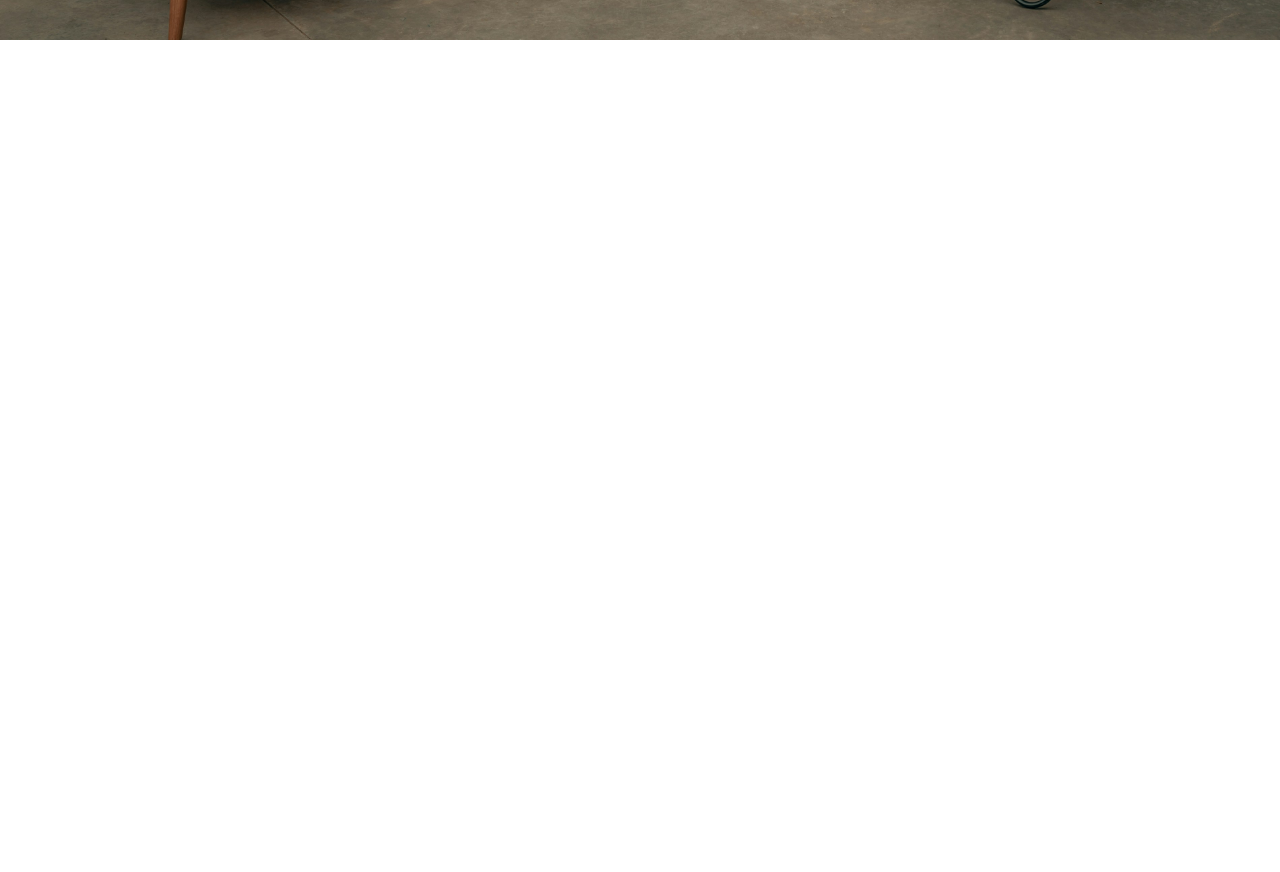
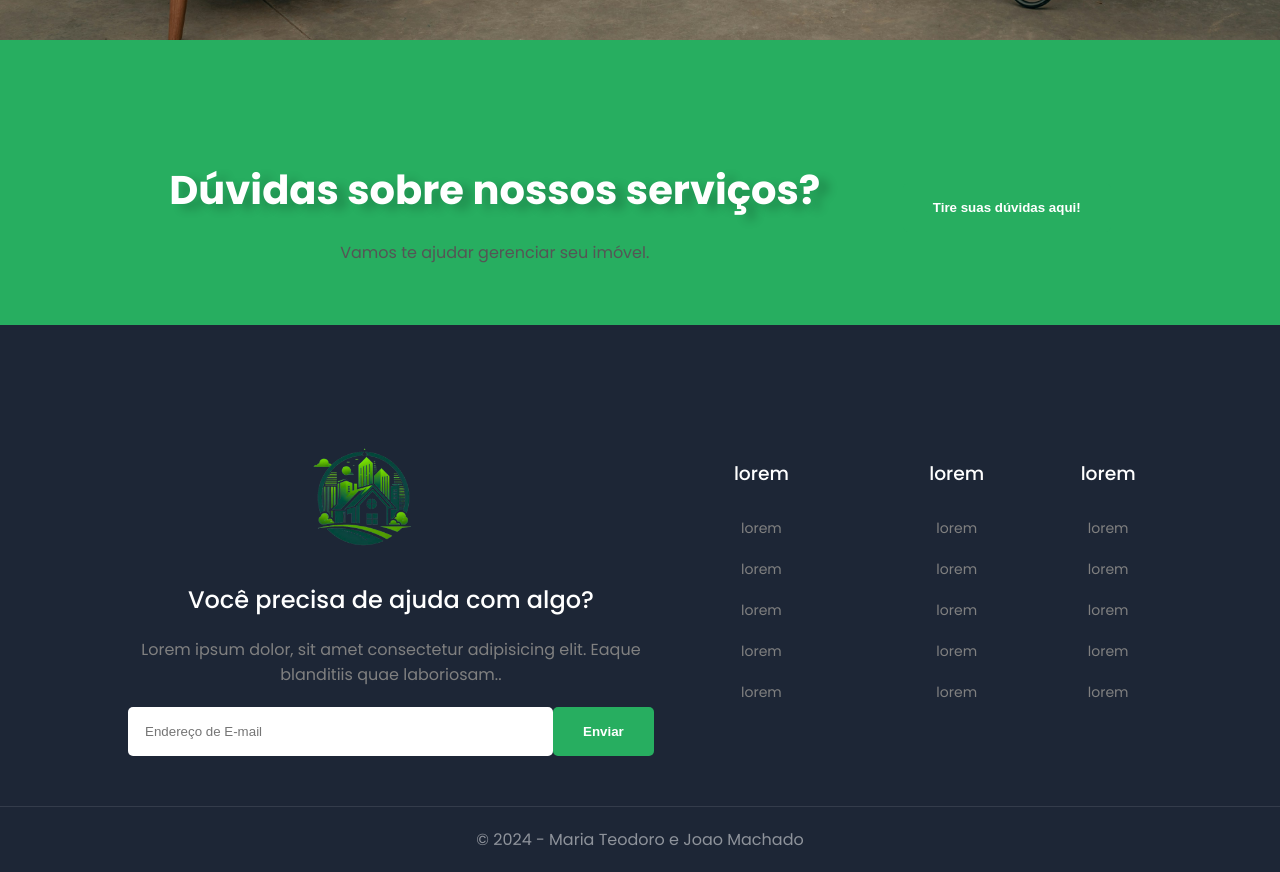
Before and after one commit to maria18-ai/imobi, a React (Vite) app: page / in a window 1280 px wide. Shown: the part 760-1632 px from the top of the page. Before the commit the page ends 800 px from the top, so only its background shows below. Built offline with nearby package versions, Linux system fonts and the light colour scheme.

Commit message:
configurando layouts

```diff
--- a/src/App.css
+++ b/src/App.css
@@ -69,3 +69,48 @@ textarea, input {
   outline: none;
   background-color: none;
 }
+
+
+
+.back {
+  margin-top: -3rem;
+  height: 40vh;
+  position: relative;
+}
+
+.back img {
+  height: 40vh;
+  width: 200vh;
+  position: absolute;
+  top: 0;
+  left: 0;
+  z-index: -1;
+  object-fit: cover;
+}
+
+.back::after {
+  content: "";
+  position: absolute;
+  top: 0;
+  left: 0;
+  width: 100%;
+  height: 100%;
+  height: 40vh;
+  background: rgba(17, 40, 72, 0.629);
+  z-index: -1;
+}
+
+.back .container {
+  color: #fff;
+  padding: 120px 0;
+}
+
+.back h1 {
+  font-size: 40px;
+  font-weight: 500;
+  color: #fff;
+}
+
+.mb {
+  margin-bottom: 80px;
+}
--- a/src/App.jsx
+++ b/src/App.jsx
@@ -1,6 +1,7 @@
 import { Outlet } from 'react-router-dom'
 import './App.css'
 import { Pages } from './components/pages/Pages';
+import { Footer } from './components/footer/Footer';
 
 function App() {
 
@@ -9,7 +10,7 @@ function App() {
 
     <Pages />
       <Outlet />
-      {/* outros components// footer */}
+    <Footer />
     </>
   )
 }
--- /dev/null
+++ b/src/components/common/Back.css
@@ -0,0 +1,3 @@
+img {
+    width: 1100px;
+}
--- /dev/null
+++ b/src/components/common/Back.jsx
@@ -0,0 +1,18 @@
+import React from 'react'
+import './Back.css'
+import '../../App.css'
+
+
+export const Back = ({name, title, cover}) => {
+    return (
+        <>
+        <div className="back">
+            <div className="container">
+                <span>{name}</span>
+                <h1>{title}</h1>
+            </div>
+            <img src={cover} alt="image" />
+        </div>
+        </>
+    )
+}
--- a/src/components/common/headers/Header.jsx
+++ b/src/components/common/headers/Header.jsx
@@ -1,5 +1,4 @@
 import React, { useState, useEffect } from 'react'
-import logo from '../../image/icon-imobi.png'
 import { Link } from 'react-router-dom'
 
 import './Header.css'
@@ -22,7 +21,7 @@ export const Header = () => {
             <header>
                 <div className='nav-flex'>
                     <div className='logo'>
-                        <img src={logo} alt="logo" />
+                        {/* <img src={logo} alt="logo" /> */}
                     </div>
 
                     <div className="nav">
--- /dev/null
+++ b/src/components/footer/Footer.css
@@ -0,0 +1,69 @@
+.footerContact {
+    background-color: #27ae60;
+    padding: 40px 0;
+    color: #fff;
+}
+
+.footerContact h1 {
+    font-size: 40px;
+}
+
+footer {
+    background-color: #1d2636;
+    padding: 50px 0;
+    color: #fff;
+}
+
+footer .container {
+    display: grid;
+    grid-template-columns: 6fr 2fr 2fr 1fr;
+    grid-gap: 20px;
+}
+
+footer #img {
+    width: 150px;
+}
+
+footer h2 {
+    font-weight: 500;
+}
+
+.footerContact .container .send .text h1 {
+    color: #fff;
+    text-shadow: 10px 5px 10px rgba(0, 0, 0, 0.202);
+}
+
+footer p {
+    color: grey;
+    margin: 20px 0;
+}
+
+footer input {
+    background-color: #fff;
+    padding: 17px;
+    width: 100%;
+    border-radius: 5px;
+}
+
+footer h3 {
+    font-weight: 500;
+    margin-bottom: 30px;
+}
+
+footer ul {
+    display: block;
+}
+
+footer ul li {
+    display: block;
+    color: grey;
+    margin-bottom: 20px;
+}
+
+.legal {
+    text-align: center;
+    padding: 20px;
+    background-color: #1d2636;
+    color: rgba(255,255,255,0.5);
+    border-top: 1px solid rgba(255,255,255,0.1);
+}
--- /dev/null
+++ b/src/components/footer/Footer.jsx
@@ -0,0 +1,76 @@
+import React from 'react'
+import './Footer.css'
+import logo from '../image/icon-imobi.png'
+
+export const Footer = () => {
+    return (
+        <>
+        <section className="footerContact">
+            <div className="container">
+                <div className="send flex">
+                    <div className="text">
+                        <h1>Dúvidas sobre nossos serviços?</h1>
+                        <p>Vamos te ajudar gerenciar seu imóvel.</p>
+                    </div>
+                    <button className='btn5'>Tire suas dúvidas aqui!</button>
+                </div>
+            </div>
+        </section>
+
+        <footer>
+            <div className="container">
+                <div className="box">
+                    <div className="logo">
+                        <img src={logo} alt="" id='img'/>
+                        <h2>Você precisa de ajuda com algo?</h2>
+                        <p>Lorem ipsum dolor, sit amet consectetur adipisicing elit. Eaque blanditiis quae laboriosam..</p>
+
+                        <div className="input flex">
+                            <input type="text" placeholder='Endereço de E-mail' name='' id=''/>
+                            <button>
+                                Enviar
+                            </button>
+                        </div>
+                    </div>
+                </div>
+
+                <div className="box">
+                    <h3>lorem</h3>
+                    <ul>
+                        <li>lorem</li>
+                        <li>lorem</li>
+                        <li>lorem</li>
+                        <li>lorem</li>
+                        <li>lorem</li>
+                    </ul>
+                </div>
+
+                <div className="box">
+                    <h3>lorem</h3>
+                    <ul>
+                        <li>lorem</li>
+                        <li>lorem</li>
+                        <li>lorem</li>
+                        <li>lorem</li>
+                        <li>lorem</li>
+                    </ul>
+                </div>
+
+                <div className="box">
+                    <h3>lorem</h3>
+                    <ul>
+                        <li>lorem</li>
+                        <li>lorem</li>
+                        <li>lorem</li>
+                        <li>lorem</li>
+                        <li>lorem</li>
+                    </ul>
+                </div>
+            </div>
+        </footer>
+        <div className="legal">
+            <span>&copy; 2024 - Maria Teodoro e Joao Machado</span>
+        </div>
+        </>
+    )
+}
--- a/src/components/sobre/About.css
+++ b/src/components/sobre/About.css
@@ -1,3 +1,30 @@
-.da {
-    background-color: black;
+.about {
+    margin-bottom: 80px;
+    /* margin-left: -25rem; */
 }
+
+.about .heading {
+    text-align: left;
+    width: 100%;
+    margin-bottom: 30px;
+}
+
+.about p {
+    font-size: 15px;
+    padding-right: 30px;
+    margin-bottom: 20px;
+    line-height: 30px;
+    text-align: justify;
+}
+
+/* .image-2 {
+    display: flex;
+    margin-top: -25rem;
+    margin-right: -85rem;
+    box-shadow: 10px 5pxrgba(0, 0, 0, 0.253);
+}
+
+img {
+    width: 450px;
+
+} */
--- a/src/components/sobre/About.jsx
+++ b/src/components/sobre/About.jsx
@@ -1,9 +1,28 @@
+import { Back } from '../common/Back'
 import './About.css'
+import img from '../image/image-about.jpg'
+import { Heading } from '../common/headers/Heading'
+import img2 from '../image/image-services.jpg'
 
 export const About = () => {
   return (
-    <div className='da'>
-        <p></p>
-    </div>
+    <>
+      <section className="about">
+        <Back name="Sobre Nos" title="Sobre Nós - Quem somos?" cover={img}/>
+        <div className="container flex mtop">
+          <div className="left row">
+            <Heading title="História da nossa agência" subtitle="Veja nosso processo de trabalho"/>
+
+            <p>Lorem ipsum, dolor sit amet consectetur adipisicing elit. Itaque nisi laudantium sequi. <br></br>Omnis praesentium eius accusantium fugiat iusto necessitatibus architecto vitae aliquam repudiandae culpa?<br></br> Magnam distinctio corrupti hic quam aliquid! Lorem ipsum dolor sit amet consectetur adipisicing elit. <br></br>Rerum iusto velit consectetur, labore et quod aliquam dignissimos dicta dolorum doloribus quaerat. <br></br> Odio sunt modi unde rem, deleniti corrupti facere accusamus!</p>
+
+            <p>Lorem ipsum dolor sit amet consectetur, adipisicing elit. Ipsa neque tempore harum amet. <br></br>Quis optio recusandae tempora exercitationem dolor odio inventore vero, numquam fugiat deserunt minus.<br></br> Earum repellat deleniti voluptas! Lorem ipsum dolor sit amet consectetur adipisicing elit. Sapiente incidunt animi itaque <br/>consequuntur enim earum, quos repellendus vel ullam fugiat, quaerat quidem culpa labore. <br></br> Facilis in iure a possimus saepe! Lorem ipsum dolor sit amet consectetur adipisicing elit. <br></br> Veniam voluptatem dicta totam quis. Tempore qui aperiam voluptatibus dolor! Sunt deleniti praesentium perspiciatis <br/>deserunt commodi exercitationem aliquam nisi, cumque laboriosam delectus.</p>
+
+            {/* <div className='image-2'>
+              <img src={img2} alt="image" />
+            </div> */}
+          </div>
+        </div>
+      </section>
+    </>
   )
 }
```
Also changed, not shown: src/components/common/headers/Heading.css (deleted), 2 other files (tests, documents, lock files or other folders).
